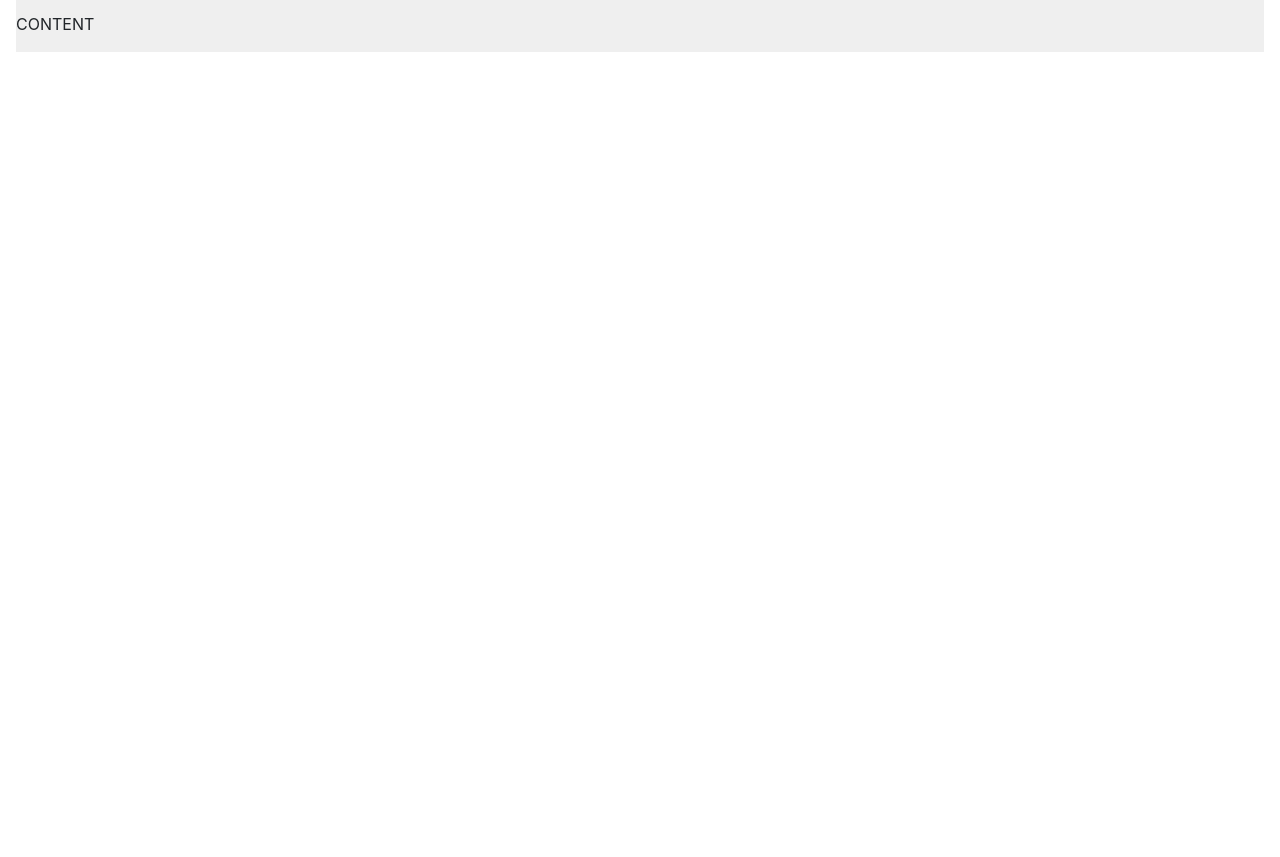
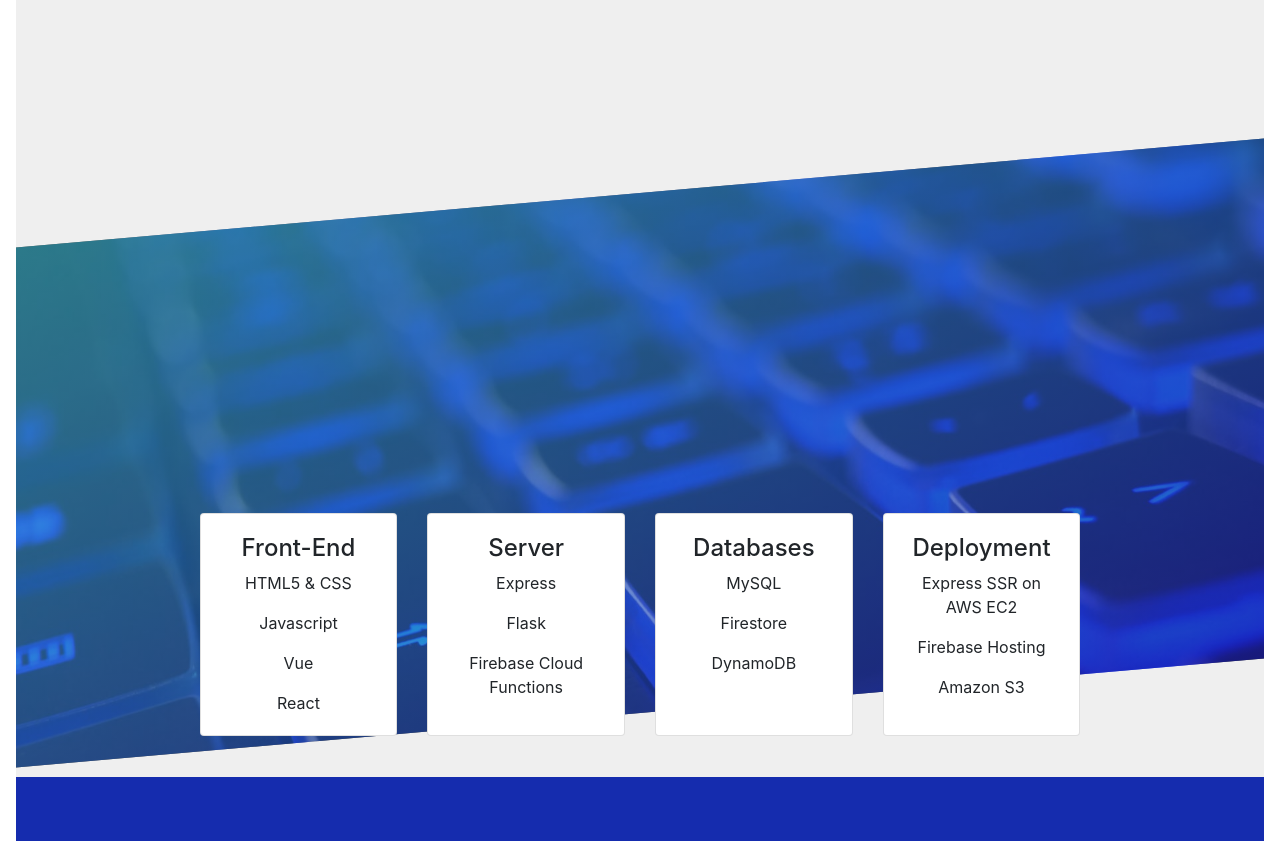
Before and after one commit to andrewlew1s/personal-website, a Vue app: page / in a window 1280 px wide. Shown: the part 1340-2197 px from the top of the page. Before the commit the page ends 1408 px from the top, so only its background shows below. Built offline with nearby package versions, Linux system fonts and the light colour scheme.

Commit message:
feat: featured and footer

```diff
--- a/src/components/About.vue
+++ b/src/components/About.vue
@@ -2,7 +2,7 @@
 	<div class="about" >
 		<div class ="about__textbox" >
 			<img class="about__pic" alt="me!" src="../assets/me.png"/>
-			<p class="about__title">Results Orientated <br> Professional Development </p>
+			<h2 class="about__title">Results Orientated <br> Professional Development </h2>
 			<div class="about__svgs">
 				<img class="about__svgs__svg" alt="im an svg!" src="../assets/firebase.svg"/>
 				<img class="about__svgs__svg" alt="im an svg!" src="../assets/vue.svg"/>
@@ -31,8 +31,6 @@
 
 .about {
 
-	min-width: 100%;
-
 	&__pic {
 		border-radius: 50%;
 		width: 120px;
@@ -42,6 +40,8 @@
 	}
 
 	&__title {
+		font-family: monospace;
+		margin-right: 20rem;
 
 	}
 
--- /dev/null
+++ b/src/components/Features.vue
@@ -0,0 +1,71 @@
+<template>
+	<div class="features" >
+		<div class="features__cards">
+			<b-card-group deck>
+				<b-card class="features__cards__content">
+					<h4>Front-End</h4>
+					<b-card-text>HTML5 & CSS</b-card-text>
+					<b-card-text>Javascript</b-card-text>
+					<b-card-text>Vue</b-card-text>
+					<b-card-text>React</b-card-text>
+				</b-card>
+
+				<b-card class="features__cards__content">
+					<h4>Server</h4>
+					<b-card-text>Express</b-card-text>
+					<b-card-text>Flask</b-card-text>
+					<b-card-text>Firebase Cloud Functions</b-card-text>
+				</b-card>
+
+				<b-card class="features__cards__content">
+					<h4>Databases</h4>
+					<b-card-text>MySQL</b-card-text>
+					<b-card-text>Firestore</b-card-text>
+					<b-card-text>DynamoDB</b-card-text>
+				</b-card>
+
+				<b-card class="features__cards__content">
+					<h4>Deployment</h4>
+					<b-card-text>Express SSR on AWS EC2</b-card-text>
+					<b-card-text>Firebase Hosting</b-card-text>
+					<b-card-text>Amazon S3</b-card-text>
+				</b-card>
+			</b-card-group>
+		</div>
+	</div>
+</template>
+
+<script>
+export default {
+	name: 'Features'
+}
+</script>
+
+<style lang="scss">
+
+.features {
+	position: relative;
+	background-repeat: no-repeat;
+	object-fit: cover;
+	height: 65vh;
+	background-position: top;
+	background-size: cover;
+	background-image: linear-gradient(to top left, rgba(30, 32, 172, 0.7), rgba(50, 185, 219, 0.6)), url(../assets/featured.jpeg);
+    transform: skewY(-5deg);
+	margin-top: 10rem;
+
+	&__cards {
+		display: flex;
+		flex-direction: row;
+		justify-content: center;
+		margin-top: 20rem;
+		transform: skewY(5deg);
+
+		&__content {
+			text-align: center;
+		}
+	}
+
+}
+
+</style>
--- /dev/null
+++ b/src/components/Footer.vue
@@ -0,0 +1,22 @@
+<template>
+	<div id="scroll" class="footer" >
+
+	</div>
+</template>
+
+<script>
+export default {
+	name: 'Footer'
+}
+</script>
+
+<style lang="scss">
+
+.footer {
+	margin-top: 4rem;
+	background-color: rgba(2, 27, 168, 0.918);
+    padding: 2rem 0;
+    font-size: 1.4rem;
+}
+
+</style>
--- a/src/components/Header.vue
+++ b/src/components/Header.vue
@@ -25,7 +25,7 @@
 		background-position: top;
 		background-size: cover;
 		background-image: linear-gradient(to right bottom, rgba(30, 32, 172, 0.7), rgba(50, 185, 219, 0.6)), url(../assets/circle.gif);
-		clip-path: polygon(0 0, 100% 0, 100% 80vh, 0 100%);
+		clip-path: polygon(0 0, 100% 0, 100% 85vh, 0 100%);
 
 		&__textbox {
 
--- a/src/components/Landing.vue
+++ b/src/components/Landing.vue
@@ -2,19 +2,24 @@
 	<div class="landing">
 		<Header />
 		<About />
-		<p id="scroll">CONTENT</p>
+		<Features />
+		<Footer />
 	</div>
 </template>
 
 <script>
 import Header from './Header.vue'
 import About from './About.vue'
+import Features from './Features.vue'
+import Footer from './Footer.vue'
 
 export default {
 	name: 'Landing',
 	components: {
 	Header,
-	About
+	About,
+	Features,
+	Footer
 	}
 }
 </script>
```
Also changed, not shown: src/assets/featured.jpeg (added).
